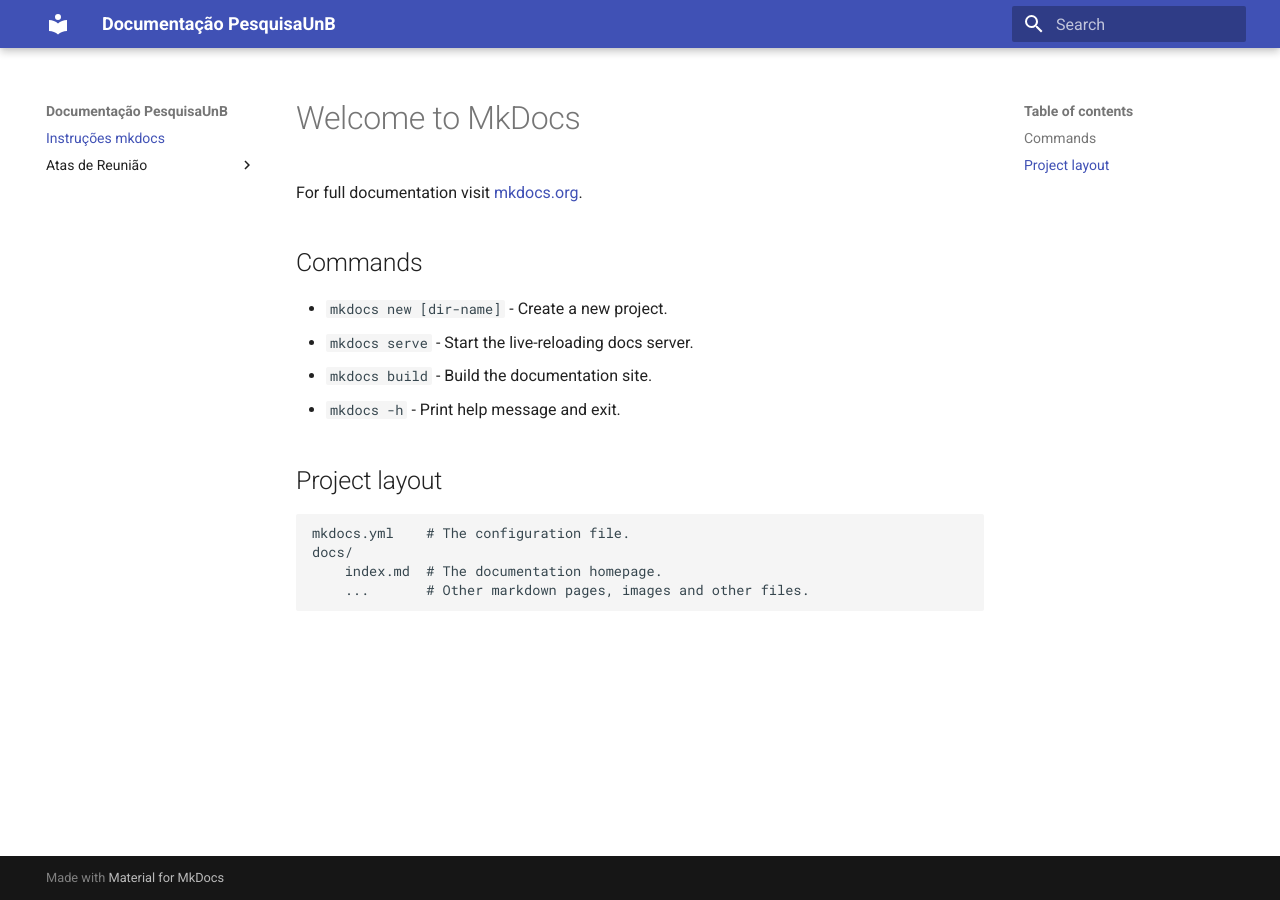
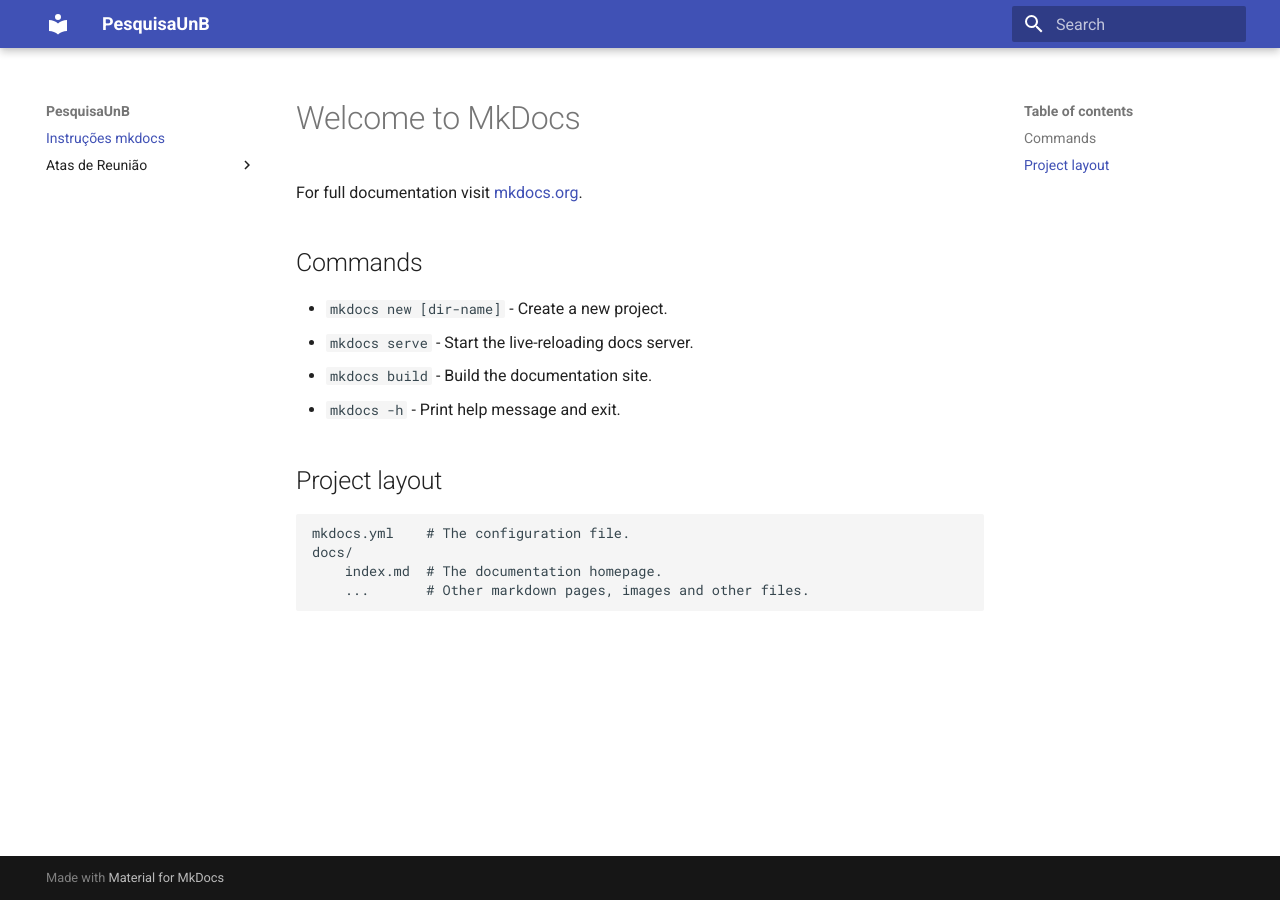
Before and after one commit to FGA0138-MDS-Ajax/2025.2-Fuxi, an MkDocs documentation site: the page built from docs/index.md, in a window 1280 px wide. Built offline with MkDocs 1.6.1 and Material for MkDocs 9.7.7, drawn with Linux system fonts in a browser that asks for light colours.

Commit message:
docs: alteração página principal

```diff
--- a/mkdocs.yml
+++ b/mkdocs.yml
@@ -1,4 +1,4 @@
-site_name: Documentação PesquisaUnB
+site_name: PesquisaUnB
 
 nav:
   - Instruções mkdocs: "index.md"
```
